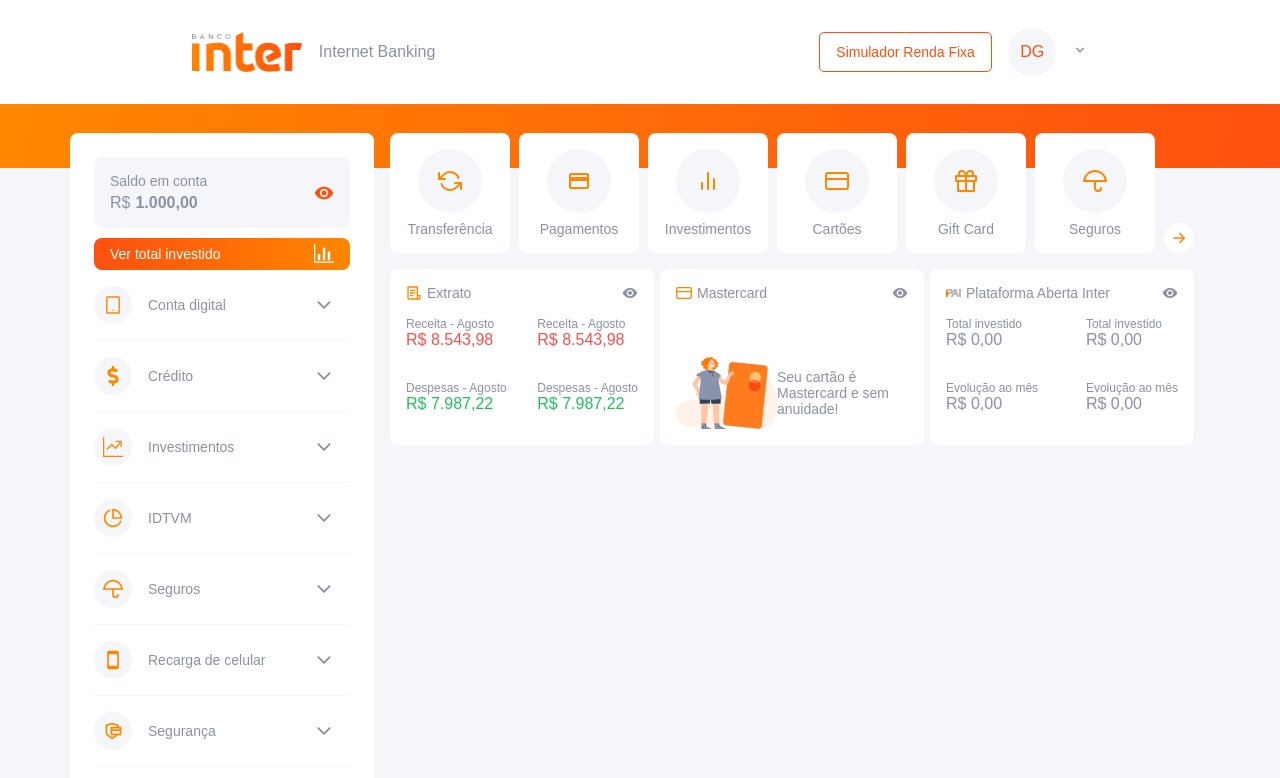
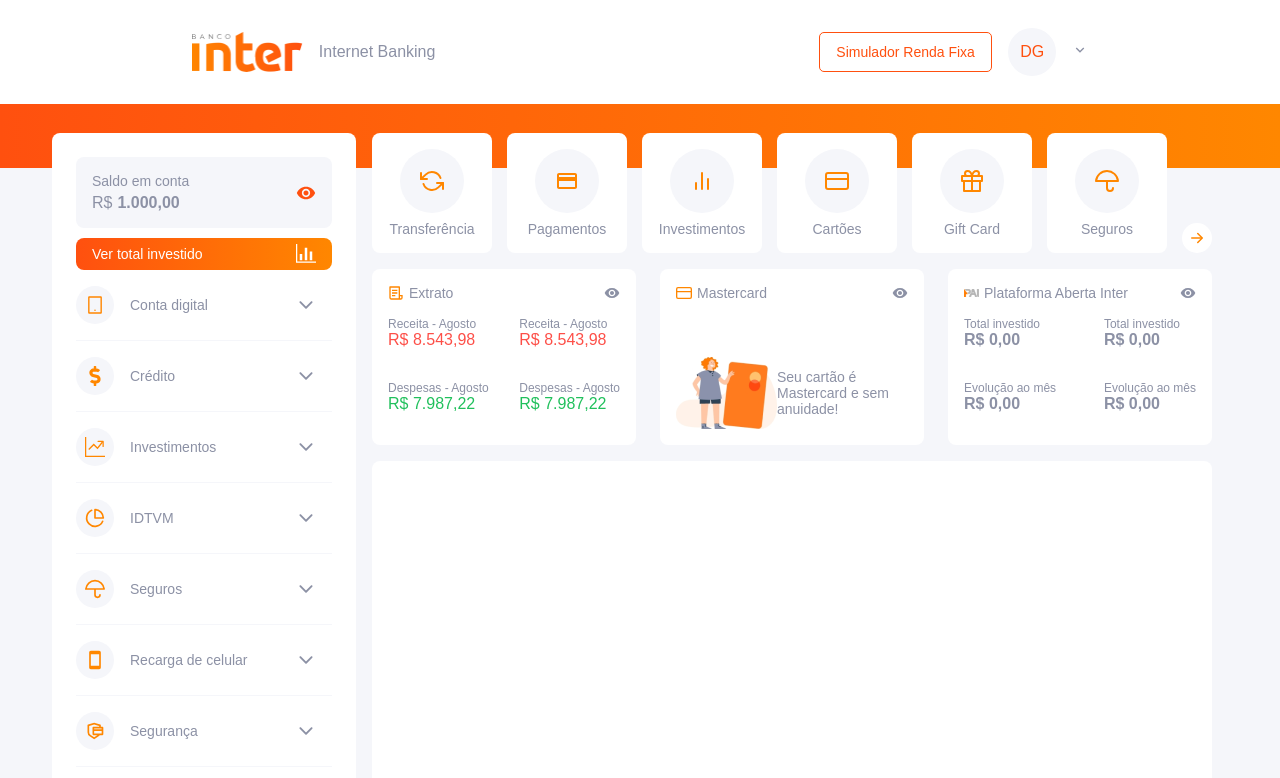
Before and after one commit to douglasgmsantos/banco-inter-ui, a React (Create React App) app: page / in a window 1280 px wide. Shown: the top 778 px of the page. Built offline with nearby package versions, Linux system fonts and the light colour scheme.

Commit message:
adicionando novos componentes

```diff
--- a/src/components/Cards/styles.ts
+++ b/src/components/Cards/styles.ts
@@ -2,6 +2,7 @@
 
 export const Container = styled.div`
   display: flex;
+  justify-content: space-between;
 `;
 
 export const Card = styled.div`
--- a/src/components/CardsInfo/styles.ts
+++ b/src/components/CardsInfo/styles.ts
@@ -3,5 +3,5 @@
 export const Container = styled.div`
   display: flex;
   justify-content:space-between;
-  margin-top: ${p => p.theme.spacing.default};
+  margin: ${p => p.theme.spacing.vertical};
 `;
--- /dev/null
+++ b/src/components/Extra/index.tsx
@@ -0,0 +1,9 @@
+import React from 'react';
+
+import { Container } from './styles';
+
+const Extra: React.FC = () => {
+  return <Container />;
+}
+
+export default Extra;
--- /dev/null
+++ b/src/components/Extra/styles.ts
@@ -0,0 +1,9 @@
+import styled from 'styled-components';
+
+export const Container = styled.div`
+  background: ${p => p.theme.colors.background};
+  border-radius: 0.8rem;
+  width: 84.0rem;
+  height: 34.2rem;
+
+`;
--- a/src/components/HeaderGradient/styles.ts
+++ b/src/components/HeaderGradient/styles.ts
@@ -4,5 +4,5 @@
     height: 6.4rem;
     width: 100%;
     background: ${({ theme }) =>
-    `linear-gradient(280deg, ${theme.colors.secondary} 0%, ${theme.colors.primary} 100%);`};
+    `linear-gradient(90deg, ${theme.colors.secondary} 0%, ${theme.colors.primary} 100%);`};
 `;
--- a/src/components/PlatformBancoInter/PlatformBancoInterDetail/styles.ts
+++ b/src/components/PlatformBancoInter/PlatformBancoInterDetail/styles.ts
@@ -16,5 +16,6 @@
 `;
 
 export const PlatformValue = styled.div`
+  font-weight: bold;
   color: ${p => p.theme.colors.mediumGrey};
 `;
--- a/src/pages/Dashboard/index.tsx
+++ b/src/pages/Dashboard/index.tsx
@@ -5,6 +5,7 @@
 import Menu from '../../components/Menu';
 import Cards from '../../components/Cards';
 import CardsInfo from '../../components/CardsInfo';
+import Extra from '../../components/Extra';
 
 
 import {
@@ -23,6 +24,7 @@
         <Main>
           <Cards />
           <CardsInfo />
+          <Extra />
         </Main>
       </Content>
     </Container>
```
